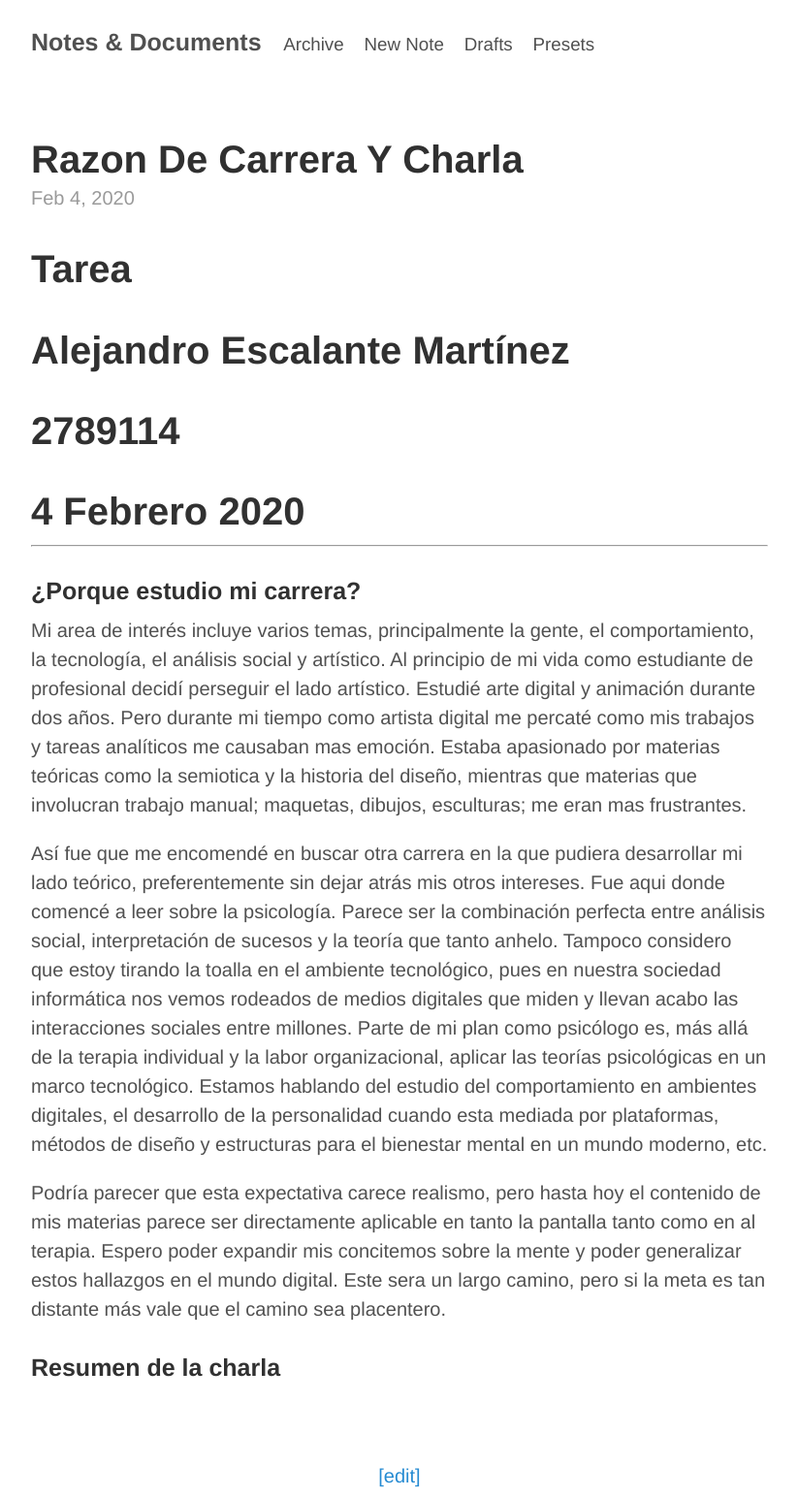
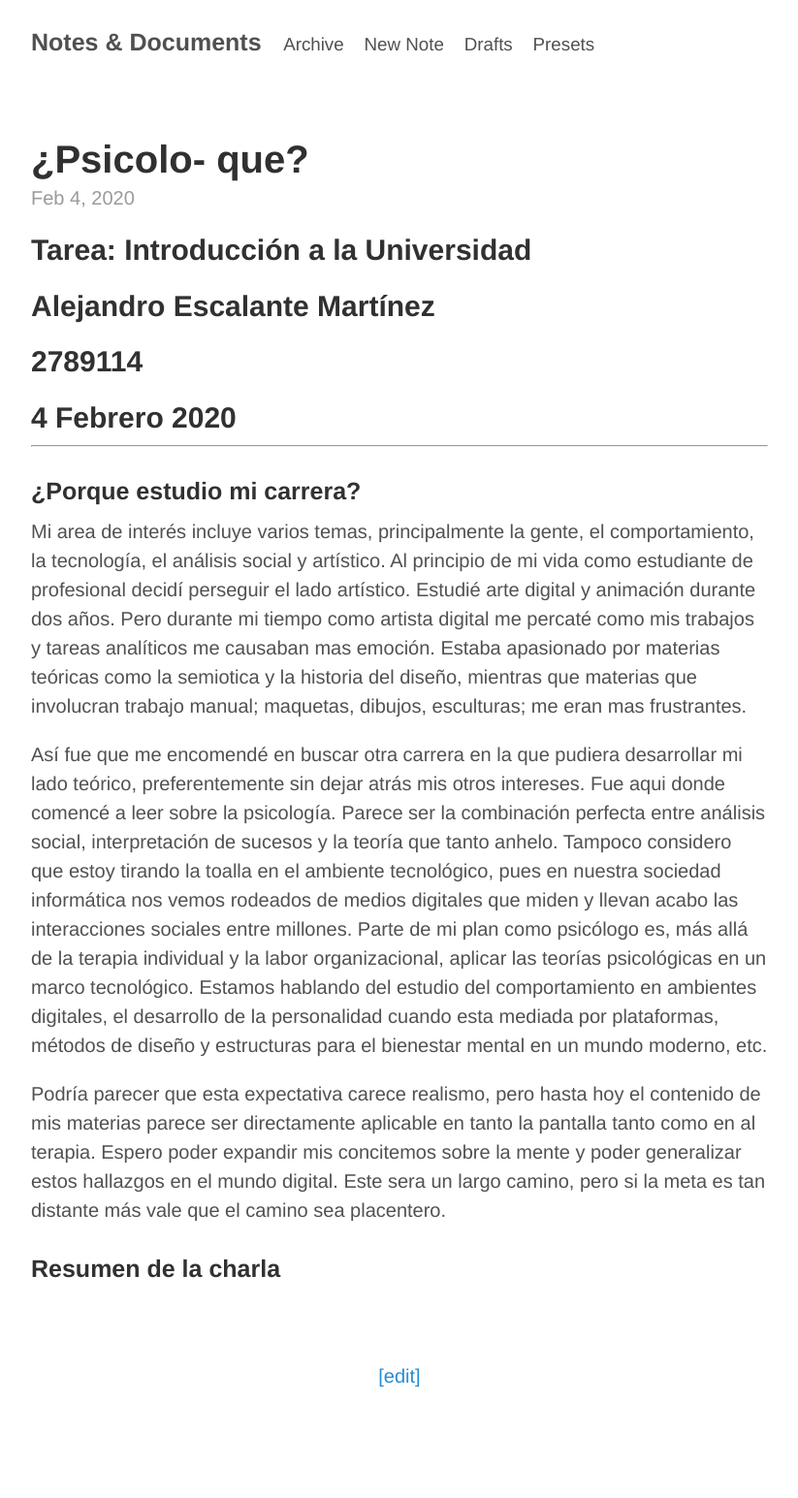
Before and after one commit to alex-esc/notes, a Jekyll site: the page built from _posts/2020-02-04-razon-de-carrera-y-charla.md, in a window 1280 px wide. Shown: the whole page at 97% size, without its empty margins (228-1051 px from the left). Built offline with Jekyll 4.4.1, drawn with Linux system fonts in a browser that asks for light colours; our own code applies the rules of GitHub Pages for plain Markdown files; after the commit the page ends 1442 px from its top, so only the background shows below that.

Commit message:
Update 2020-02-04-razon-de-carrera-y-charla.md

```diff
--- a/_posts/2020-02-04-razon-de-carrera-y-charla.md
+++ b/_posts/2020-02-04-razon-de-carrera-y-charla.md
@@ -1,7 +1,17 @@
-# Tarea
-# Alejandro Escalante Martínez
-# 2789114
-# 4 Febrero 2020
+---
+layout: 'post'
+title: '¿Psicolo- que?'
+tags:
+- tarea
+- Primer Semestre
+---
+
+
+
+## Tarea: Introducción a la Universidad
+## Alejandro Escalante Martínez
+## 2789114
+## 4 Febrero 2020
 
 ---
 
```
